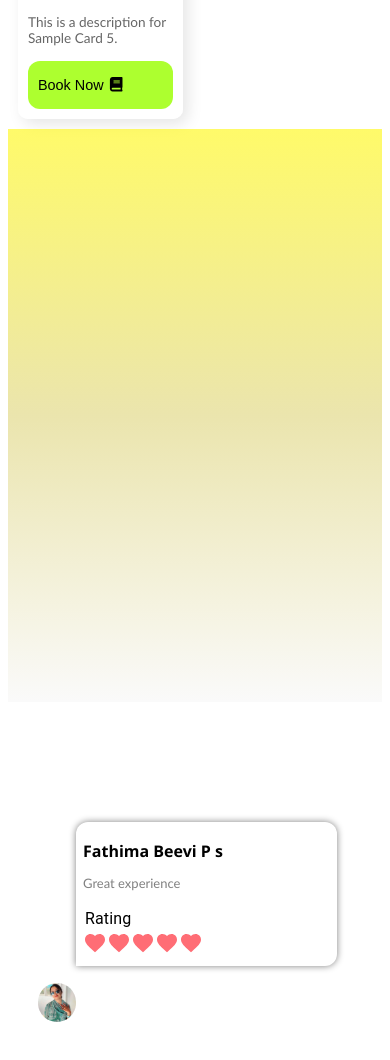
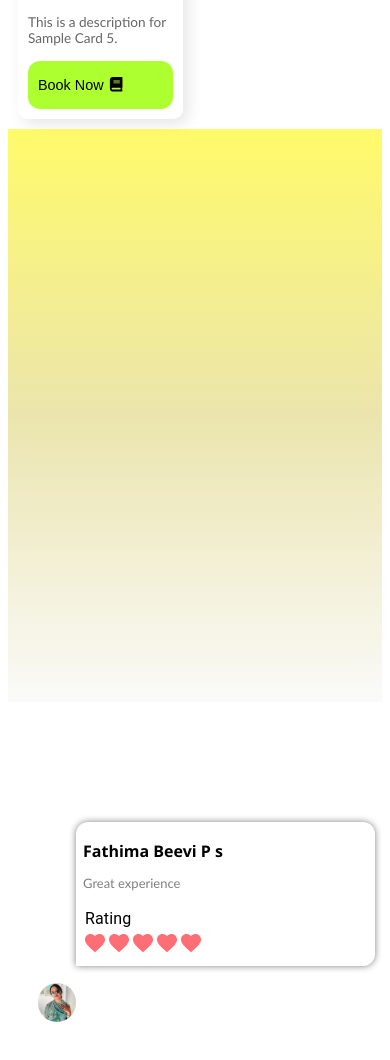
Before and after one commit to Mohammed-Ashid/webpageOne, a React (Vite) app: page / in a window 390 px wide. Shown: the part 2297-3357 px from the top of the page. Built offline with nearby package versions, Linux system fonts and the light colour scheme.

Commit message:
added new comments

```diff
--- a/src/Styles/ReviewComponent.css
+++ b/src/Styles/ReviewComponent.css
@@ -71,7 +71,7 @@
 
     }
     .ReviewBox{
-        width:80%;
+        width:90%;
         height:100%;
         display: flex;
     }
```
